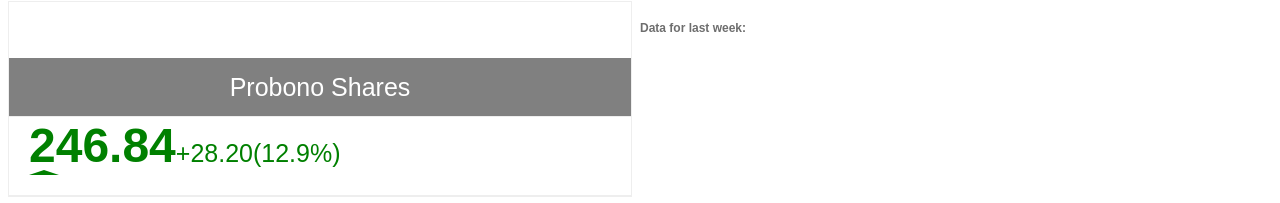
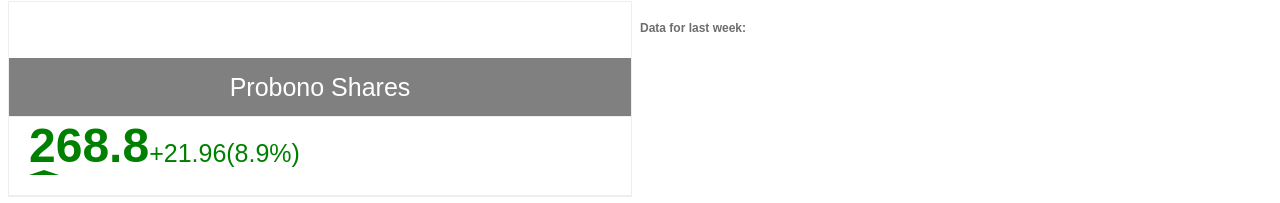
Before and after one commit to TradeFX/NOMPILO, a plain HTML site: page index.html in a window 1280 px wide. Shown: the part 673-876 px from the top of the page. Drawn offline with Linux system fonts and the light colour scheme.

Commit message:
Update index.html

```diff
--- a/index.html
+++ b/index.html
@@ -217,7 +217,7 @@ table.blueTable tfoot .links a{
 	  <div class="columns">
   <ul class="price"><p><p><p>
     <li class="header">Probono Shares</li>
-	  <li><strong><font size="15"> 246.84</font></strong><blink>+28.20(12.9%)</blink><div class="arrow-down"><p><p><p></div></li>
+	  <li><strong><font size="15"> 268.8</font></strong><blink>+21.96(8.9%)</blink><div class="arrow-down"><p><p><p></div></li>
   </ul>
 <script>
 	function showTime(){
```
